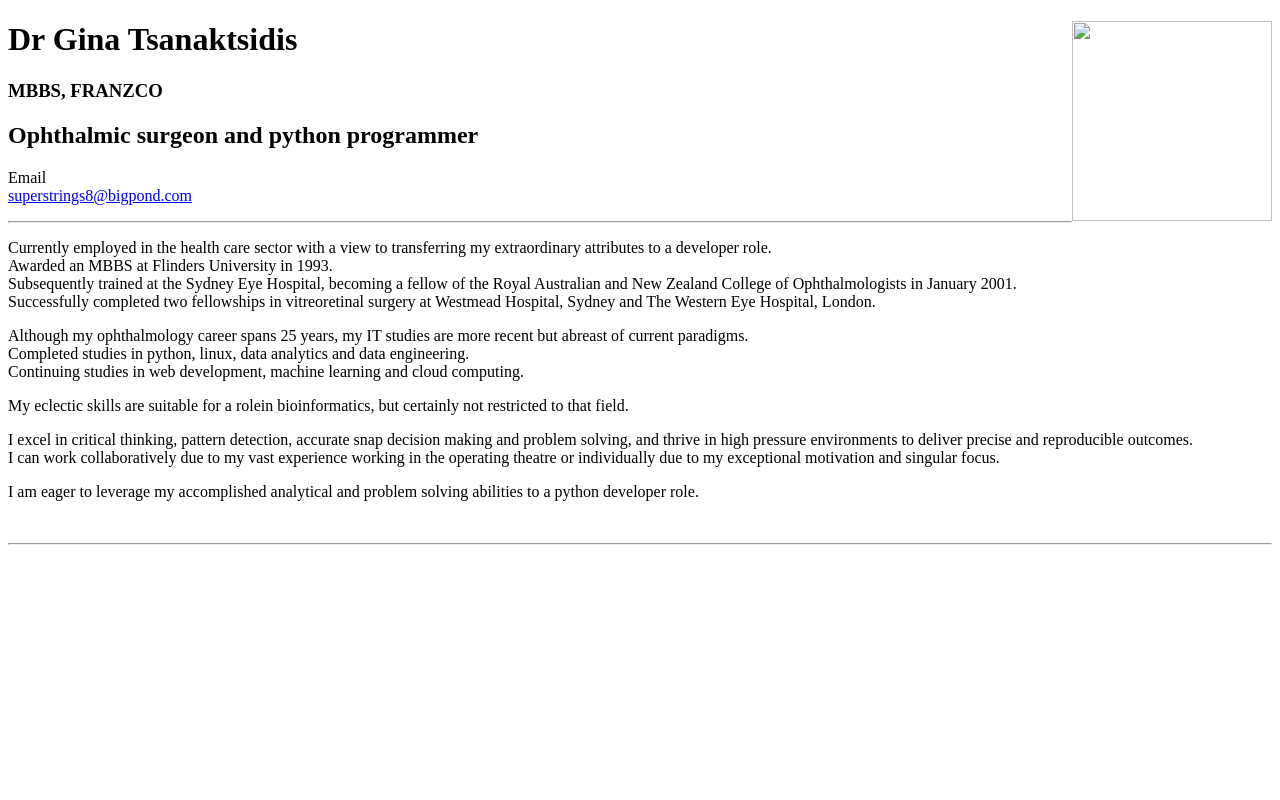
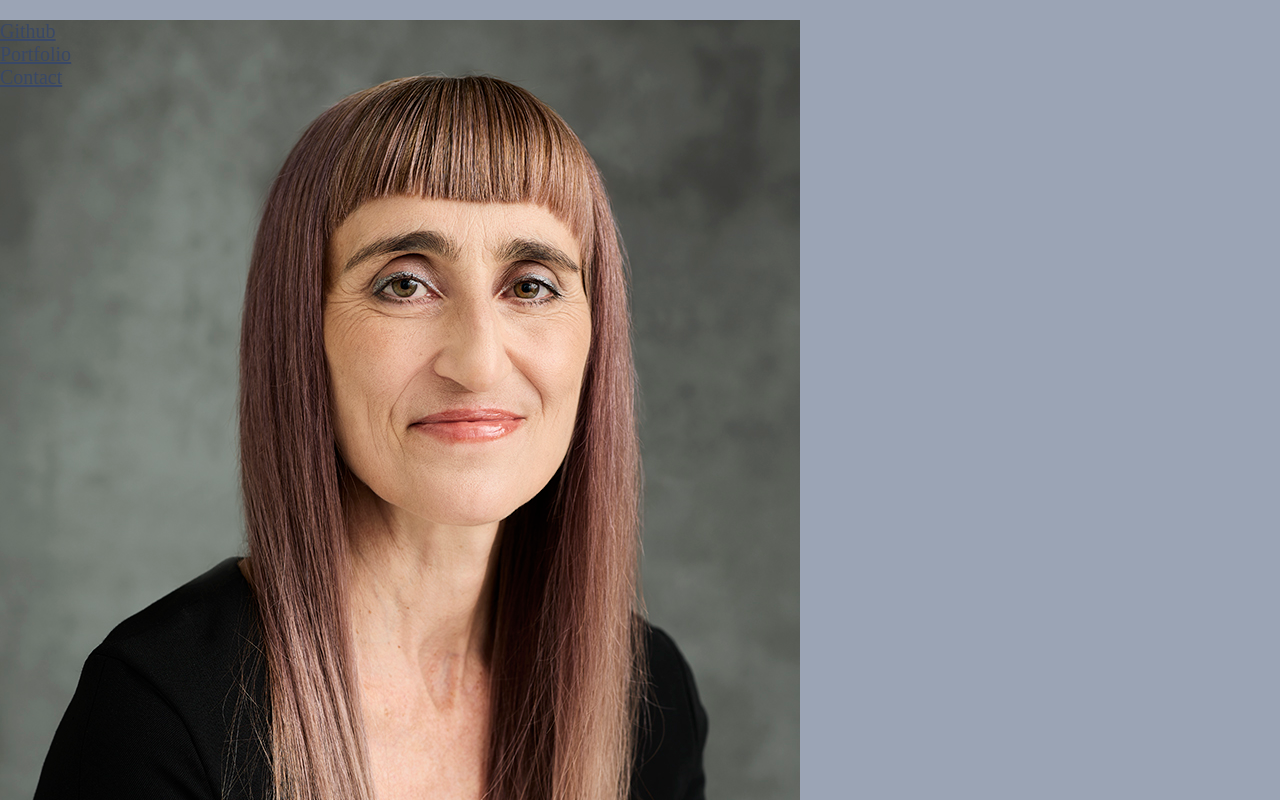
Before and after one commit to gina-t/challenge-01, a plain HTML site: page index.html in a window 1280 px wide. Shown: the top 800 px of the page. Drawn offline with Linux system fonts and the light colour scheme; a web font is replaced by a local one.

Commit message:
css file added

```diff
--- /dev/null
+++ b/assets/style.css
@@ -0,0 +1,80 @@
+*{
+    margin:0;
+    padding:0;
+}
+.navbar{
+    text-align: right;
+}
+
+header{
+    position: fixed;
+    border-bottom 10px solid purple;
+    height:60px;
+    width:100%;
+    padding:autopx;
+}
+.gradient-background {
+    background: linear-gradient(300deg, #00bfff, #ff4c68, #ef8172);
+    background-size: 180% 180%;
+    animation: gradient-animation 18s ease infinite;
+  }
+  @font-face {
+    font-family: Cupidus;
+    src: url(static/Cupidus-Extralight.ttf);
+  }
+  body {
+    color: rgb(33, 42, 62);
+    background-color: rgb(155, 164, 181);
+    font-family: Cupidus;
+    font-weight: 300;
+    font-size: 20px;
+  }
+
+h1 {
+    text-align: center;
+    font-weight: 300;
+    font-size: 60px;
+    font-family: Cupidus ;
+}
+h2 {
+    font-weight: 300;
+    font-size: 40px;
+}
+
+h3 {
+    font-weight: 300;
+    font-size: 30px;
+    text-align: center;
+    color:rgb(57, 72, 103) ;
+}
+
+a {
+    color: rgb(57, 72, 103);
+}
+
+a:hover{
+    color:rgb(241, 246, 249)
+}
+
+p {
+    font-weight: 300;
+    font-size: 20px;
+}
+img{
+    display:block;
+    margin: 20px 0px;
+}
+figure[
+    padding:20px;
+]
+section{
+    margin-bottom:0px;
+    padding:20px 20px;
+    border-top:3px; solid
+}
+form{
+    margin:0 auto;
+    width:500px;
+    padding:10px;
+    border:5px solid
+}
--- a/index.html
+++ b/index.html
@@ -4,11 +4,26 @@
     <meta charset="UTF-8">
     <meta name="viewport" content="width=device-width, initial-scale=1.0">
     <title>Dr Gina Tsanaktsidis</title>
-    <link rel="stylesheet" href="static/style.css"/>
+    <link rel="stylesheet" type="text/css" href="./assets/style.css"/>
 
 </head>
+
 <body>
-    <img src="static/9B7E271C-08B8-4523-9F7D-AD46E5DE8A55_1_201_a.jpeg" width="200" height="200" style="float: right;">
+  <header>
+    <nav class="text-right">
+      <ul>
+        <li> <a href="#">Github</a></li>
+        <li> <a href="#">Portfolio</a></li>
+        <li> <a href="#contact">Contact</a></li>
+      </ul>
+    </nav class="navbar">
+  </header>
+
+  <main>
+    <figure>
+      <img src= "./assets/2024_04_05_GinaT0065_LR copy.jpg">
+      <figcaption class="text-center">Dr Gina Tsanaktsidis<figcaption>
+    </figure>
 
     <h1>Dr Gina Tsanaktsidis</h1>
     <h3>MBBS, FRANZCO</h3>
@@ -19,7 +34,7 @@
         </p>
     <hr/>
 
-    <p>Currently employed in the health care sector with a view to transferring my extraordinary attributes to a developer role.<br/>
+    <p>Currently employed in the health care sector with a view to transferring my attributes to a developer role.<br/>
     Awarded an MBBS at Flinders University in 1993.<br/>
     Subsequently trained at the Sydney Eye Hospital, becoming a fellow of the Royal Australian and New Zealand College of Ophthalmologists in January 2001.<br/>
     Successfully completed two fellowships in vitreoretinal surgery at Westmead Hospital, Sydney and The Western Eye Hospital, London.<br/>
@@ -36,5 +51,19 @@
     <p>I am eager to leverage my accomplished analytical and problem solving abilities to a python developer role.</p><br/>
 
     <hr/>
+    <section id="contact">
+      <h2 class="text-center">
+        contact me
+      </h2>
+      <form>
+        <ul>
+          <li>
+            <input type="text" id="name">
+          </li>
+        </ul>
+      </form>
+
+    </section>
+  <main>
 </body>
 </html>
```
Also changed, not shown: assets/2024_04_05_GinaT0065_LR copy.jpg (added).
